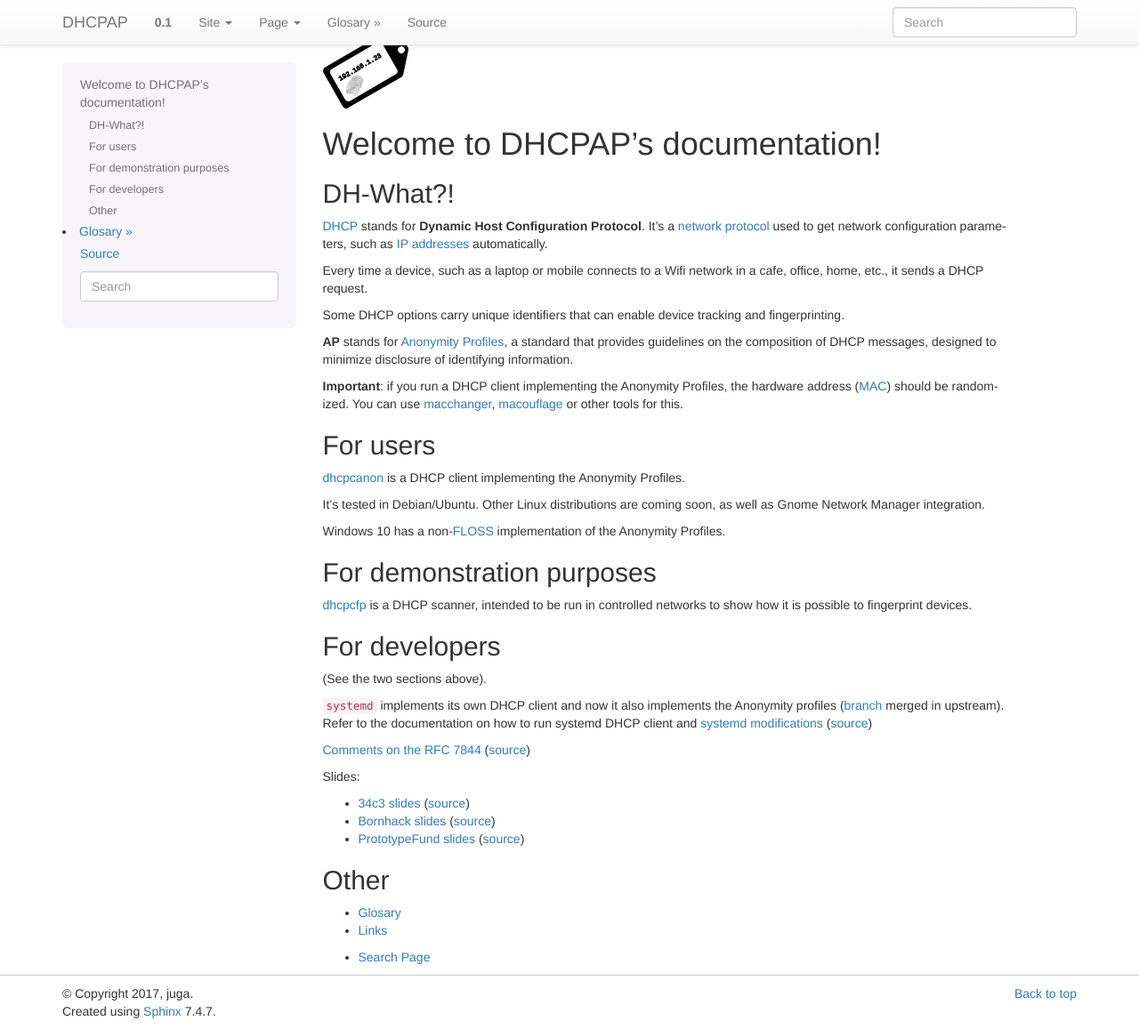
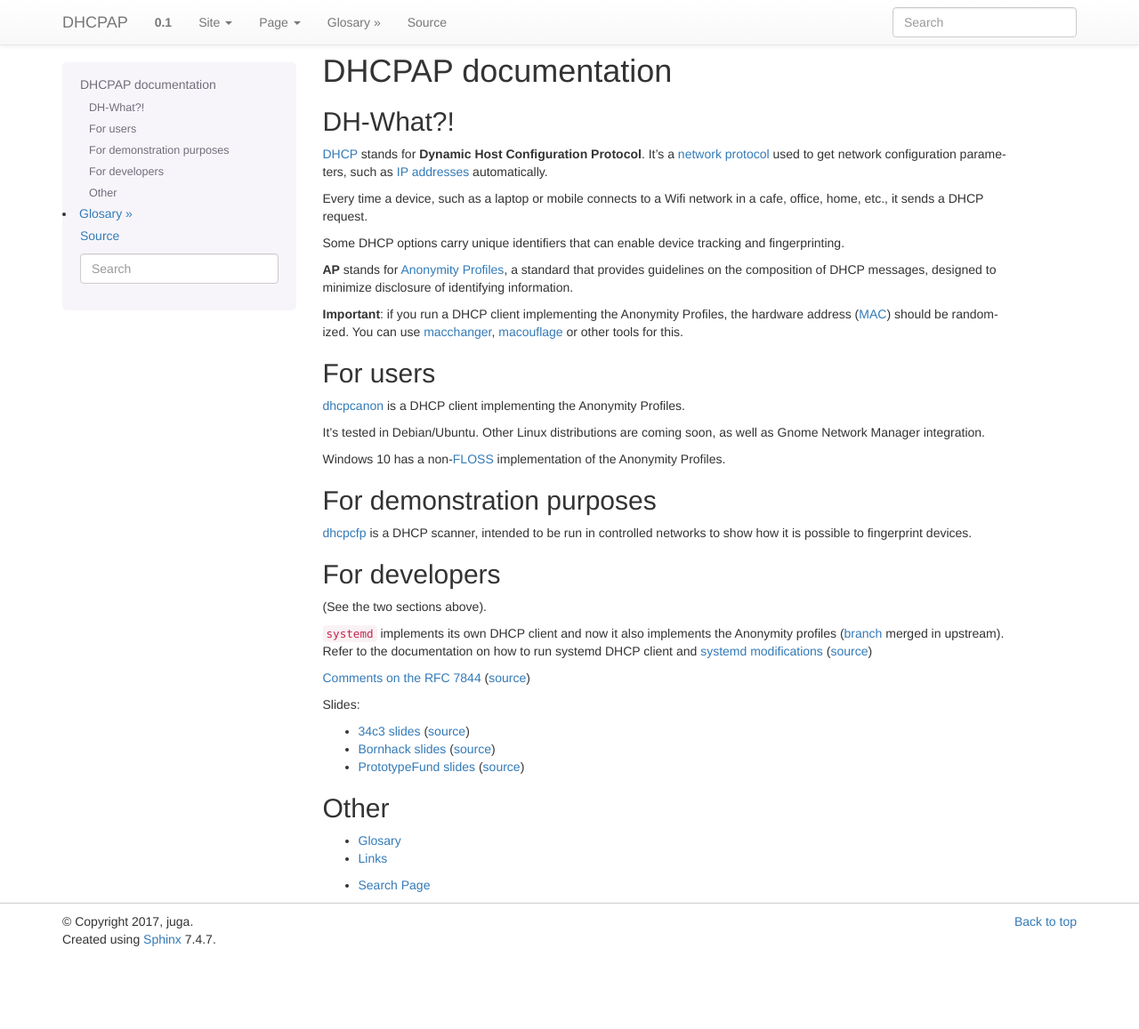
Before and after one commit to DHCPAP/dhcpap.github.io, a Sphinx documentation site: the page built from docs/source/index.rst, in a window 1280 px wide and 1157 px high. Shown: the whole window at 89% size. Built offline with Sphinx 7.4.7, drawn with Linux system fonts in a browser that asks for light colours.

```diff
--- a/docs/source/index.rst
+++ b/docs/source/index.rst
@@ -4,11 +4,8 @@
    contain the root `toctree` directive.
 
 
-.. image:: ./images/dhcpcanon.*
-    :scale: 50%
-
-Welcome to DHCPAP's documentation!
-==================================
+DHCPAP documentation
+=====================
 
 DH-What?!
 ----------
```
